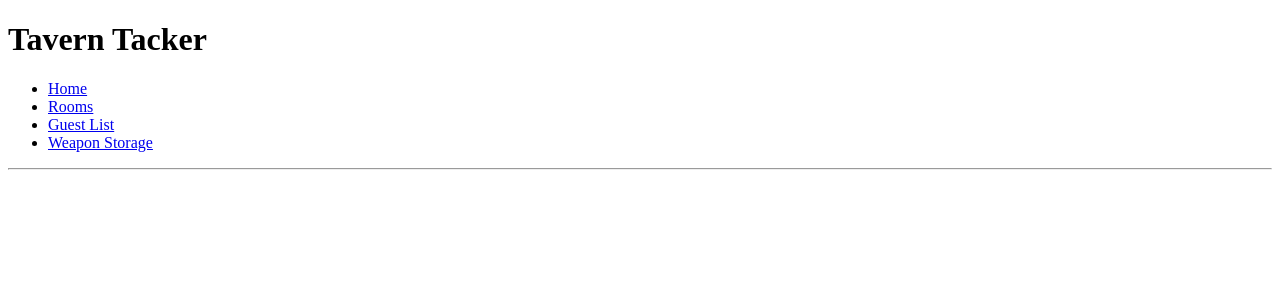
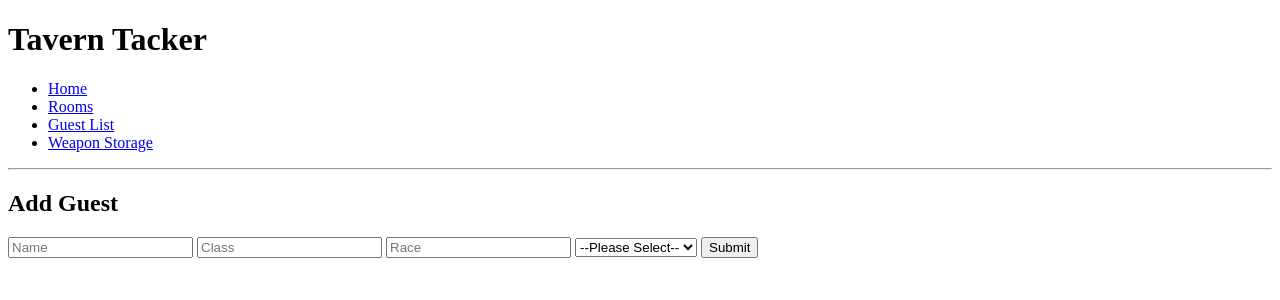
Before and after one commit to Osh2/TavernTrackr, a Flask app: page /guests in a window 1280 px wide. Shown: the top 300 px of the page. Run offline with Flask 2, Linux system fonts and the light colour scheme; data that the repository does not hold is empty; some libraries are stand-ins or nearby versions.

Commit message:
added create guest functionality

```diff
--- a/controllers/guests_controller.py
+++ b/controllers/guests_controller.py
@@ -1,15 +1,28 @@
 from flask import Flask, Blueprint, render_template, request, redirect
 from models.guest import Guest
 import repositories.guest_repository as guest_repository
+import repositories.room_repository as room_repository
 
 guests_blueprint = Blueprint("guests", __name__)
 
 @guests_blueprint.route("/guests")
 def guests():
     guests = guest_repository.read_all()
-    return render_template("guests/index.html", guests = guests)
+    rooms = room_repository.read_all()
+    return render_template("guests/index.html", guests = guests, rooms=rooms)
 
 @guests_blueprint.route("/guests/<id>/delete", methods=["POST"])
 def delete_guest(id):
     guest_repository.delete(id)
     return redirect("/guests")
+
+@guests_blueprint.route("/guests", methods=["POST"])
+def add_guest():
+    guest_name = request.form["name"]
+    guest_type = request.form["type"]
+    guest_race = request.form["race"]
+    room = request.form["room_id"]
+    guest_room = room_repository.read(room)
+    guest = Guest(guest_name, guest_type, guest_race, guest_room)
+    guest_repository.save(guest)
+    return redirect("/guests")
--- a/templates/guests/index.html
+++ b/templates/guests/index.html
@@ -1,5 +1,21 @@
 {% extends 'base.html' %}
 {% block content %}
+
+<section>
+    <h2>Add Guest</h2>
+    <form action="/guests" method = "POST">
+        <input type="text" name="name" id="name" placeholder="Name">
+        <input type="text" name="type" id="type" placeholder="Class">
+        <input type="text" name="race" id="race" placeholder="Race">
+        <select name="room_id" id="room_id">
+            <option value=""> --Please Select-- </option>
+            {% for room in rooms %}
+            <option value="{{room.id}}"> {{room.name}}</option>
+            {% endfor %}
+        </select>
+        <input type="submit">
+    </form>
+</section>
 
 {% for guest in guests %}
 
```
